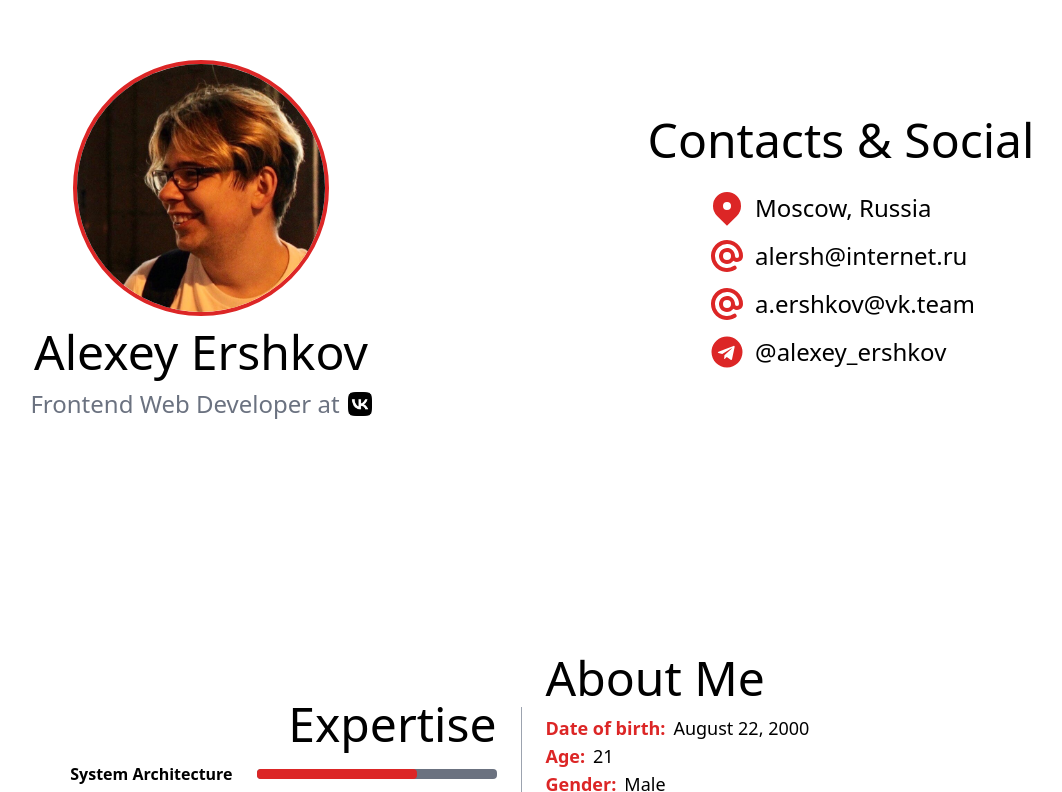
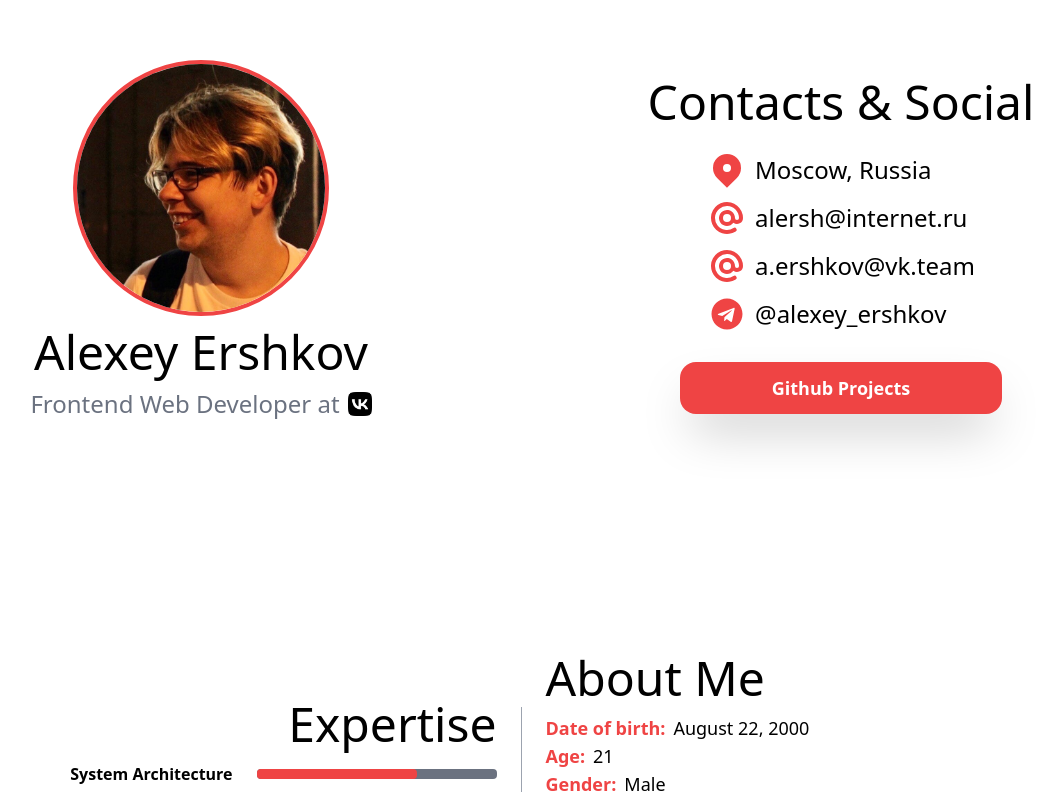
Before and after one commit to alexey-ershkov/alersh, a React app: page / in a window 1280 px wide. Shown: the part 160-952 px from the top of the page, without its empty margins (119-1181 px from the left). Built offline with nearby package versions, Linux system fonts and the light colour scheme.

Commit message:
add link and routing

```diff
--- a/src/pages/home/components/Contacts/index.tsx
+++ b/src/pages/home/components/Contacts/index.tsx
@@ -3,6 +3,7 @@ import { FontAwesomeIcon } from '@fortawesome/react-fontawesome';
 import { AtSymbolIcon, LocationMarkerIcon } from '@heroicons/react/solid';
 import React from 'react';
 
+import Link from '../../../../ui/components/Link';
 import TextWithIcon from '../../../../ui/components/TextWithIcon';
 import Title from '../../../../ui/components/Title';
 
@@ -19,6 +20,7 @@ const Contacts = (): React.ReactElement => {
           text="@alexey_ershkov"
         />
       </div>
+      <Link to="/projects" text="Github Projects" className="mt-6 w-5/6" />
     </div>
   );
 };
--- a/src/pages/home/components/Details/components/Education/index.tsx
+++ b/src/pages/home/components/Details/components/Education/index.tsx
@@ -14,7 +14,7 @@ const Education: React.FC = () => {
       <div className="flex items-start justify-center h-80 md:h-56">
         <div className="flex flex-col h-4/5 w-32 items-center justify-around">
           {educationData.map(({ yearFrom, yearTo }, idx) => (
-            <Text key={idx} className="text-red-600 font-bold">
+            <Text key={idx} className="text-red-500 font-bold">
               {yearFrom} - {yearTo}
             </Text>
           ))}
--- a/src/pages/home/components/MainInfo/index.tsx
+++ b/src/pages/home/components/MainInfo/index.tsx
@@ -9,7 +9,7 @@ const MainInfo = () => {
     <div className="flex items-center justify-center flex-col">
       <img
         src={portrait}
-        className="rounded-full border-red-600 border-4 w-64 h-64"
+        className="rounded-full border-red-500 border-4 w-64 h-64"
         alt="portrait"
       />
       <Title>Alexey Ershkov</Title>
--- a/src/pages/home/index.tsx
+++ b/src/pages/home/index.tsx
@@ -1,10 +1,14 @@
-import React from 'react';
+import React, { useEffect } from 'react';
 
 import Contacts from './components/Contacts';
 import Details from './components/Details';
 import MainInfo from './components/MainInfo';
 
 const HomePage = () => {
+  useEffect(() => {
+    window.scrollTo(0, 0);
+  }, []);
+
   return (
     <>
       <div className="w-full h-screen text-center grid grid-cols-1 md:grid-cols-2 items-center justify-items-center">
--- a/src/pages/projects/components/ProjectCard/index.tsx
+++ b/src/pages/projects/components/ProjectCard/index.tsx
@@ -8,7 +8,7 @@ export const ProjectCard: React.FC<Repo> = ({ name, url, description, user, upda
     <a
       target="_blank"
       href={url}
-      className="rounded-lg group hover:bg-red-600 card hover:border-transparent hover:shadow-lg border border-gray-500 w-72 h-32 p-4"
+      className="rounded-lg group hover:bg-red-500 active:bg-red-500 card hover:border-transparent hover:shadow-lg active:shadow-lg border border-gray-500 w-72 h-32 p-4"
       rel="noreferrer"
     >
       <div className="text-lg truncate font-medium text-black group-hover:text-white">{name}</div>
--- a/src/pages/projects/index.tsx
+++ b/src/pages/projects/index.tsx
@@ -3,6 +3,7 @@ import axios from 'axios';
 import React, { useEffect, useState } from 'react';
 import Loader from 'react-loader-spinner';
 
+import Link from '../../ui/components/Link';
 import Title from '../../ui/components/Title';
 import ProjectCard from './components/ProjectCard';
 
@@ -27,6 +28,11 @@ const Projects = () => {
 
   return (
     <div className="w-full h-auto flex flex-col items-center justify-center">
+      <Link
+        to="/"
+        text="< Назад"
+        className="order-last block w-5/6 m-4 md:w-auto md:absolute h-10 top-4 left-6"
+      />
       <Title>Github Projects</Title>
       <div className="grid grid-cols-1 md:grid-cols-3 gap-4 p-4">
         {repos.map((repo, idx) => (
--- a/src/ui/components/Badge/index.tsx
+++ b/src/ui/components/Badge/index.tsx
@@ -23,7 +23,7 @@ const BadgeWrapper: React.FC<Partial<Props>> = ({ url, children, className }) =>
 
 const getColorClasses = (color: BadgeColor) => {
   if (color === 'red') {
-    return 'bg-red-100 text-red-600 group-hover:bg-white';
+    return 'bg-red-100 text-red-500 group-hover:bg-white';
   }
 
   return 'bg-white text-black';
--- a/src/ui/components/Leveler/index.tsx
+++ b/src/ui/components/Leveler/index.tsx
@@ -12,7 +12,7 @@ const LinearGrade: React.FC<LevelerProps> = ({ name, tailwindLevelWidth }) => {
     <div className="flex flex-col md:flex-row items-center justify-around font-bold font-sans h-auto md:h-7">
       <Text>{name}</Text>
       <div className="rounded relative h-2.5 w-60 bg-gray-500 ml-0 md:ml-6">
-        <div className={`absolute h-2.5 bg-red-600 rounded ${tailwindLevelWidth}`} />
+        <div className={`absolute h-2.5 bg-red-500 rounded ${tailwindLevelWidth}`} />
       </div>
     </div>
   );
--- /dev/null
+++ b/src/ui/components/Link/index.tsx
@@ -0,0 +1,21 @@
+import React from 'react';
+import { Link as RouterLink, To } from 'react-router-dom';
+
+interface Props {
+  className?: string;
+  text: string;
+  to: To;
+}
+
+const Link: React.FC<Props> = ({ className = '', text, to }) => {
+  return (
+    <RouterLink
+      to={to}
+      className={`shadow-2xl p-3 rounded-2xl flex items-center justify-center font-semibold bg-red-500 text-white duration-300 text-lg ${className} transition transform hover:scale-105 hover:bg-red-600`}
+    >
+      {text}
+    </RouterLink>
+  );
+};
+
+export default Link;
--- a/src/ui/components/NamedText/index.tsx
+++ b/src/ui/components/NamedText/index.tsx
@@ -8,7 +8,7 @@ export interface NamedTextProps {
 const NamedText: React.FC<NamedTextProps> = ({ name, text }) => {
   return (
     <div className="flex items-center justify-center text-lg">
-      <div className="font-sans font-semibold text-red-600 mr-2">{name}</div>
+      <div className="font-sans font-semibold text-red-500 mr-2">{name}</div>
       <div>{text}</div>
     </div>
   );
--- a/src/ui/components/TextWithIcon/index.tsx
+++ b/src/ui/components/TextWithIcon/index.tsx
@@ -8,7 +8,7 @@ interface Props {
 const TextWithIcon: React.FC<Props> = ({ icon, text }) => {
   return (
     <div className="flex items-center justify-center my-1">
-      <div className="text-red-600 w-10 h-10 mr-2 flex items-center justify-center">{icon}</div>
+      <div className="text-red-500 w-10 h-10 mr-2 flex items-center justify-center">{icon}</div>
       <div className="text-2xl text-black font-medium">{text}</div>
     </div>
   );
--- a/tailwind.config.js
+++ b/tailwind.config.js
@@ -5,22 +5,6 @@ module.exports = {
   },
   darkMode: false,
   theme: {
-    screens: {
-      sm: '640px',
-      // => @media (min-width: 640px) { ... }
-
-      md: '768px',
-      // => @media (min-width: 768px) { ... }
-
-      lg: '1024px',
-      // => @media (min-width: 1024px) { ... }
-
-      xl: '1280px',
-      // => @media (min-width: 1280px) { ... }
-
-      '2xl': '1536px',
-      // => @media (min-width: 1536px) { ... }
-    },
     extend: {},
   },
   variants: {
```
